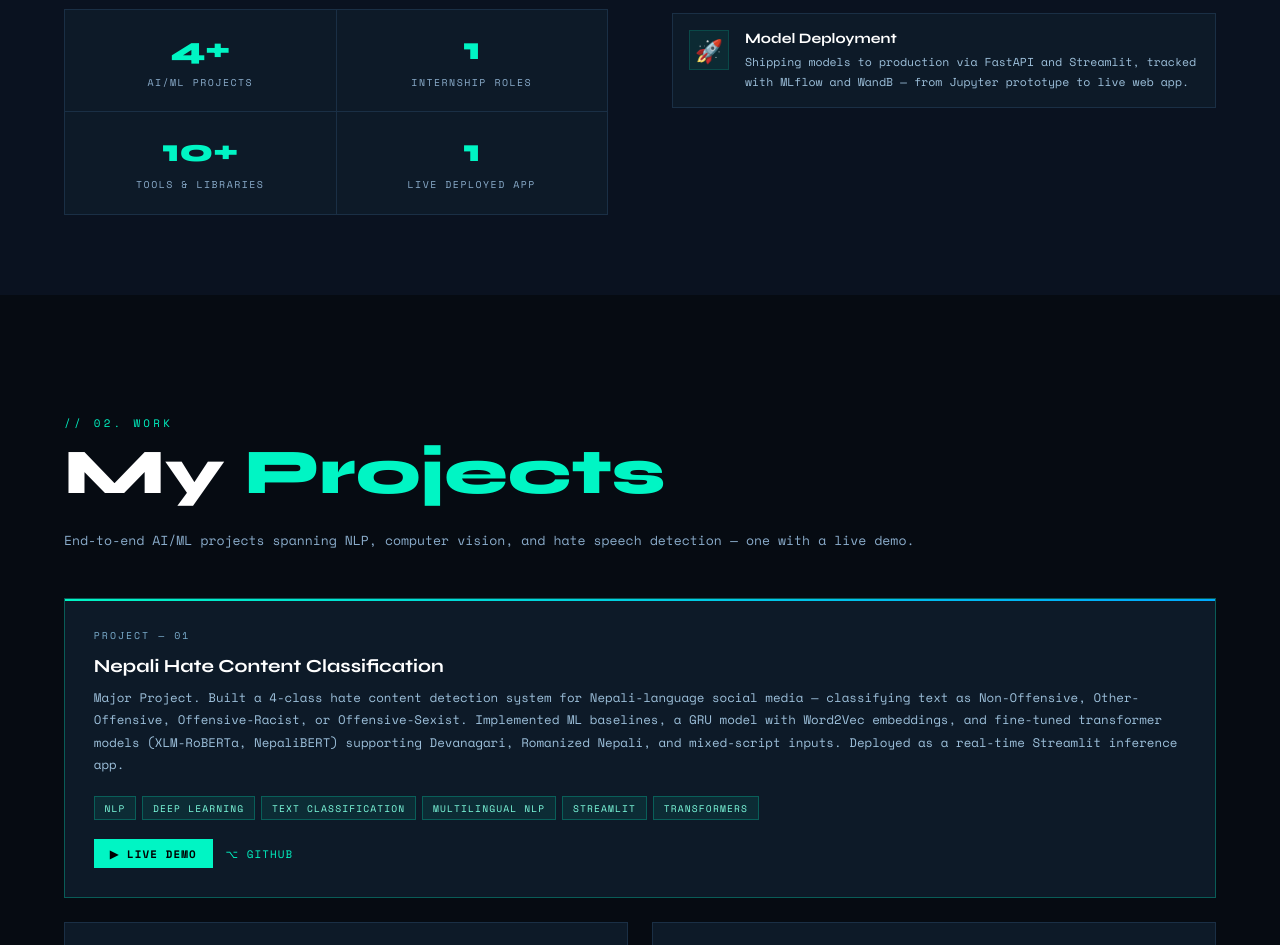
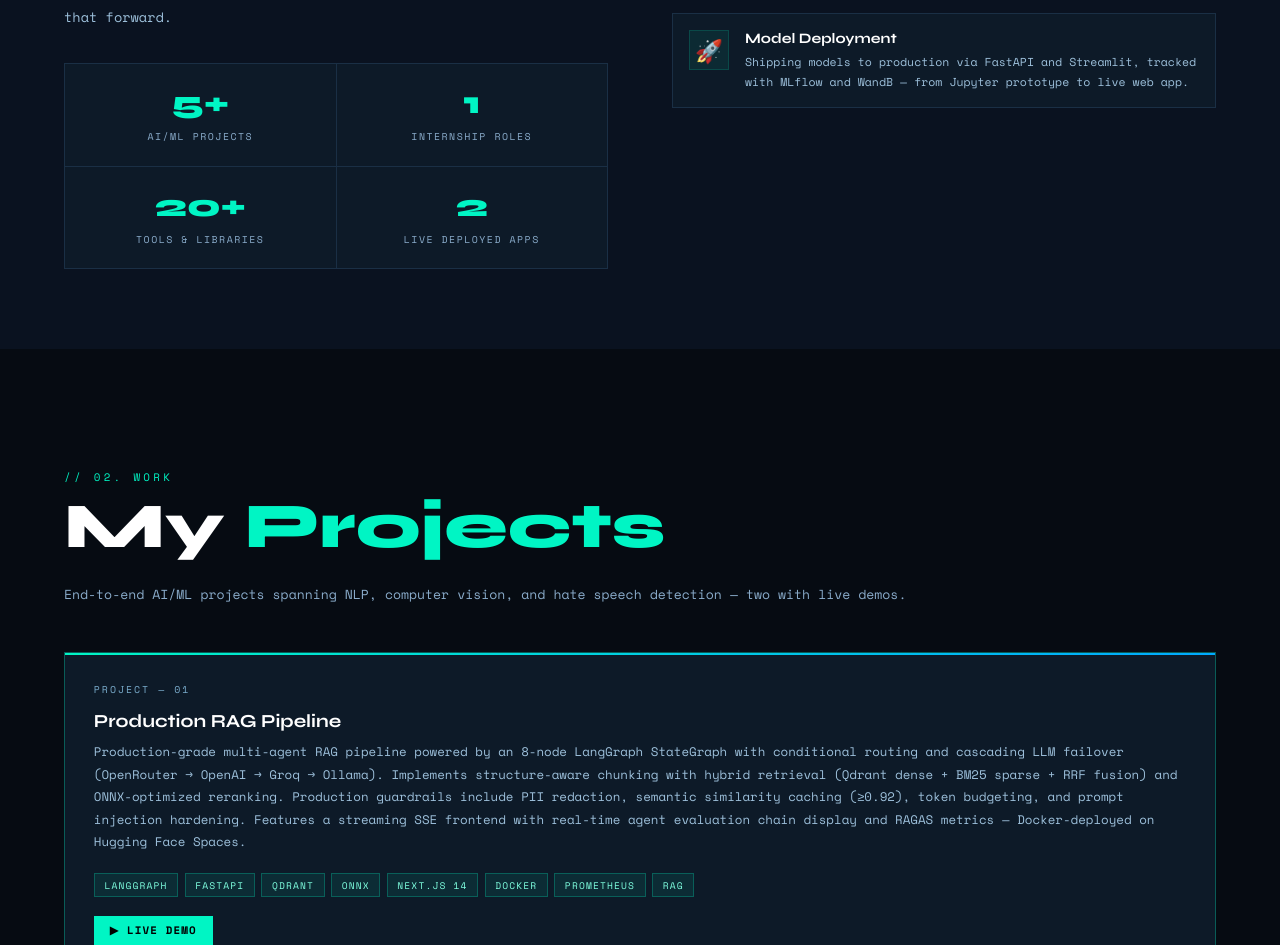
Before and after one commit to UddavRajbhandari/my-portfolio, a React (Vite) app: page / in a window 1280 px wide. Shown: the part 1447-2392 px from the top of the page. Built offline with nearby package versions, Linux system fonts and the light colour scheme.

Commit message:
Added new project list

```diff
--- a/src/components/About.jsx
+++ b/src/components/About.jsx
@@ -3,10 +3,10 @@ import { fadeUpVariants, fadeUpItem, staggerContainer, slideInLeft, slideInRight
 import './About.css'
 
 const STATS = [
-  { num: '4+', label: 'AI/ML Projects'    },
+  { num: '5+', label: 'AI/ML Projects'    },
   { num: '1',  label: 'Internship Roles'  },
-  { num: '10+', label: 'Tools & Libraries'},
-  { num: '1',  label: 'Live Deployed App' },
+  { num: '20+', label: 'Tools & Libraries'},
+  { num: '2',  label: 'Live Deployed Apps' },
 ]
 
 const INTERESTS = [
@@ -44,7 +44,7 @@ export default function About() {
             Bhaktapur</span>. I build end-to-end intelligent systems — from raw data to deployed web apps.
           </p>
           <p>
-            My work spans <span className="hl">Nepali hate speech detection</span>, real-time posture correction with computer vision, and corporate communication
+            My work spans <span className="hl">Nepali hate speech detection</span>, a production-grade <span className="hl">multi-agent RAG pipeline</span> with LangGraph and hybrid retrieval, real-time posture correction with computer vision, and corporate communication
             assessment tools. I've delivered production-level AI systems during my internship using FastAPI,
             BART, and the Gemini API.
           </p>
--- a/src/components/Projects.jsx
+++ b/src/components/Projects.jsx
@@ -5,6 +5,16 @@ import './Projects.css'
 const PROJECTS = [
   {
     id: '01',
+    featured: true,
+    liveDemo: true,
+    title: 'Production RAG Pipeline',
+    desc: `Production-grade multi-agent RAG pipeline powered by an 8-node LangGraph StateGraph with conditional routing and cascading LLM failover (OpenRouter → OpenAI → Groq → Ollama). Implements structure-aware chunking with hybrid retrieval (Qdrant dense + BM25 sparse + RRF fusion) and ONNX-optimized reranking. Production guardrails include PII redaction, semantic similarity caching (≥0.92), token budgeting, and prompt injection hardening. Features a streaming SSE frontend with real-time agent evaluation chain display and RAGAS metrics — Docker-deployed on Hugging Face Spaces.`,
+    tags: ['LangGraph', 'FastAPI', 'Qdrant', 'ONNX', 'Next.js 14', 'Docker', 'Prometheus', 'RAG'],
+    demoUrl: 'https://production-rag-ten.vercel.app/',
+    githubUrl: null,
+  },
+  {
+    id: '02',
     featured: true,
     liveDemo: true,
     title: 'Nepali Hate Content Classification',
@@ -18,7 +28,7 @@ Deployed as a real-time Streamlit inference app.`,
     githubUrl: 'https://github.com/UddavRajbhandari/major-project',
   },
   {
-    id: '02',
+    id: '03',
     featured: false,
     liveDemo: false,
     title: 'Meeting Minute Generation System',
@@ -29,7 +39,7 @@ Deployed as a real-time Streamlit inference app.`,
     githubUrl: 'https://github.com/UddavRajbhandari/Techmanthan-meeting-minutes-generation',
   },
   {
-    id: '03',
+    id: '04',
     featured: false,
     liveDemo: false,
     title: 'AI-Powered Soft Skill Trainer',
@@ -40,7 +50,7 @@ Deployed as a real-time Streamlit inference app.`,
     githubUrl: null,
   },
   {
-    id: '04',
+    id: '05',
     featured: false,
     liveDemo: false,
     title: 'Upper Body Posture Correction',
@@ -92,7 +102,7 @@ export default function Projects() {
       >
         <div className="section-label">// 02. work</div>
         <h2 className="section-title">My <span className="accent">Projects</span></h2>
-        <p className="projects-sub">End-to-end AI/ML projects spanning NLP, computer vision, and hate speech detection — one with a live demo.</p>
+        <p className="projects-sub">End-to-end AI/ML projects spanning NLP, computer vision, and hate speech detection — two with live demos.</p>
       </motion.div>
 
       <motion.div
--- a/src/components/Skills.jsx
+++ b/src/components/Skills.jsx
@@ -9,6 +9,7 @@ const CATEGORIES = [
     tools: [
       { icon: '🐍', name: 'Python',  size: 'lg' },
       { icon: '⚙️', name: 'C/C++' },
+      { icon: '📘', name: 'TypeScript' },
     ],
   },
   {
@@ -47,6 +48,10 @@ const CATEGORIES = [
       { icon: '📊', name: 'Matplotlib' },
       { icon: '🌊', name: 'Seaborn' },
       { icon: '👁️', name: 'OpenCV' },
+      { icon: '🔀', name: 'LangGraph', size: 'lg' },
+      { icon: '🗄️', name: 'Qdrant', size: 'lg' },
+      { icon: '🔌', name: 'ONNX' },
+      { icon: '🧬', name: 'Sentence Transformers', size: 'lg' },
     ],
   },
   {
@@ -57,17 +62,21 @@ const CATEGORIES = [
       { icon: '🐙', name: 'Git/GitHub', size: 'lg' },
       { icon: '📉', name: 'MLflow' },
       { icon: '🔭', name: 'WandB' },
+      { icon: '🌐', name: 'Next.js', size: 'lg' },
+      { icon: '🐳', name: 'Docker', size: 'lg' },
+      { icon: '📊', name: 'Prometheus' },
+      { icon: '🔁', name: 'CI/CD', size: 'lg' },
     ],
   },
 ]
 
 const BARS = [
-  { name: 'Python',                 pct: 92 },
+  { name: 'Python',                   pct: 92 },
   { name: 'NLP / Text Classification', pct: 88 },
-  { name: 'PyTorch / TensorFlow',   pct: 85 },
-  { name: 'Deep Learning',          pct: 83 },
-  { name: 'FastAPI / Streamlit',    pct: 78 },
-  { name: 'Computer Vision',        pct: 75 },
+  { name: 'RAG / LLM Pipelines',      pct: 85 },
+  { name: 'Deep Learning',            pct: 83 },
+  { name: 'Full-Stack ML Deployment', pct: 80 },
+  { name: 'Computer Vision',          pct: 75 },
 ]
 
 function ToolPill({ icon, name, size, accent }) {
```
Also changed, not shown: 1 other file (tests, documents, lock files or other folders).
